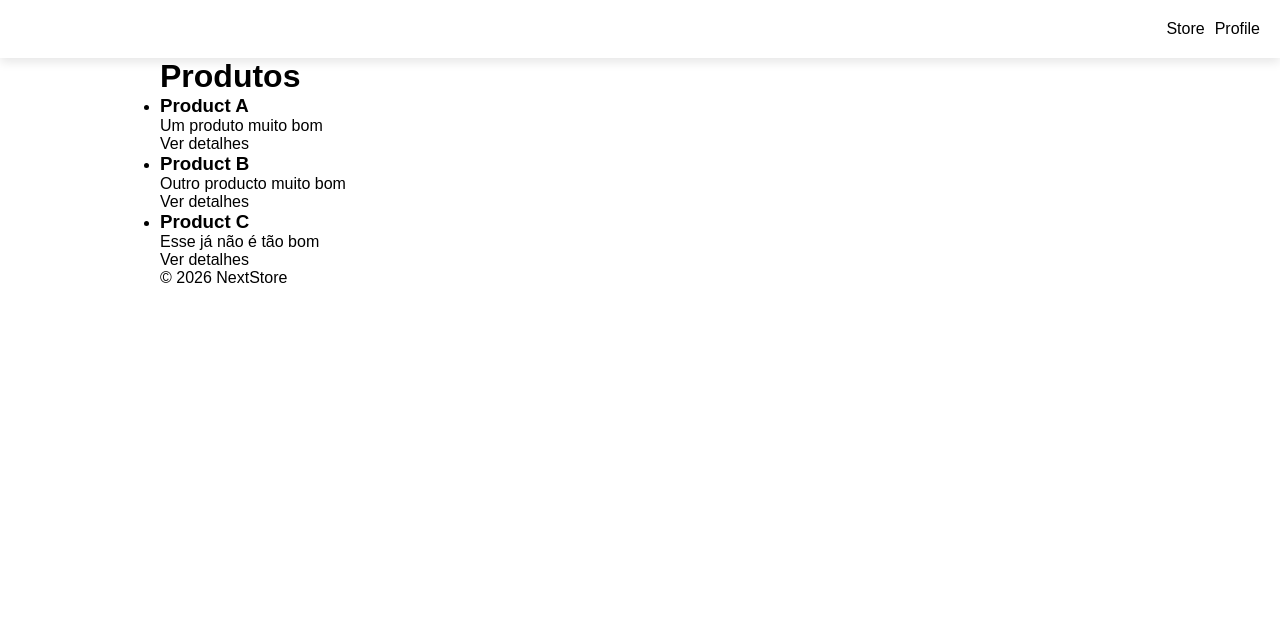
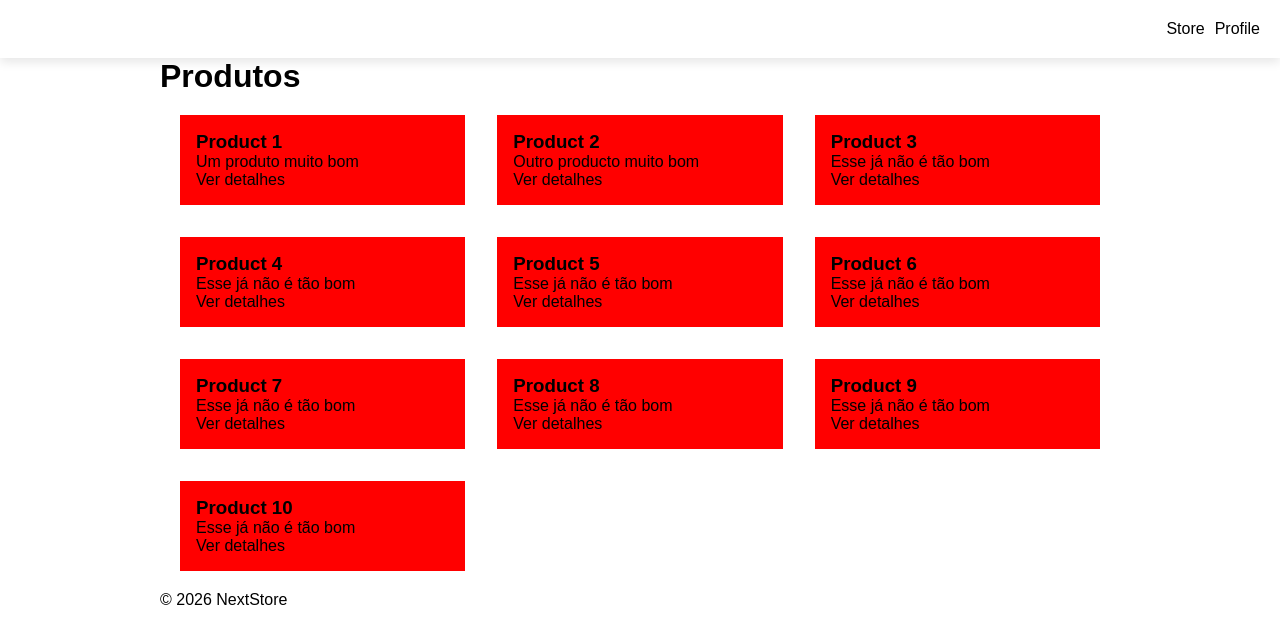
Before and after one commit to dielsonsales/NextStore, a Next.js app: page /products in a window 1280 px wide. Shown: the top 644 px of the page. Built offline with nearby package versions, Linux system fonts and the light colour scheme.

Commit message:
feat: Implement grid layout for the products listing

```diff
--- a/src/app/(store)/products/page.module.css
+++ b/src/app/(store)/products/page.module.css
@@ -0,0 +1,14 @@
+.productsGrid {
+  display: grid;
+  grid-template-columns: repeat(auto-fill, minmax(250px, 1fr));
+  gap: 2rem;
+  padding: 20px;
+}
+
+.productCard {
+  padding: 1rem;
+  display: flex;
+  flex-direction: column;
+  justify-content: space-between;
+  background-color: red;
+}
--- a/src/app/(store)/products/page.tsx
+++ b/src/app/(store)/products/page.tsx
@@ -3,17 +3,24 @@ import styles from "./page.module.css";
 
 export default function ProductsPage() {
   const MOCK_PRODUCTS = [
-    { id: 1, title: "Product A", description: "Um produto muito bom" },
-    { id: 2, title: "Product B", description: "Outro producto muito bom" },
-    { id: 3, title: "Product C", description: "Esse já não é tão bom" },
+    { id: 1, title: "Product 1", description: "Um produto muito bom" },
+    { id: 2, title: "Product 2", description: "Outro producto muito bom" },
+    { id: 3, title: "Product 3", description: "Esse já não é tão bom" },
+    { id: 4, title: "Product 4", description: "Esse já não é tão bom" },
+    { id: 5, title: "Product 5", description: "Esse já não é tão bom" },
+    { id: 6, title: "Product 6", description: "Esse já não é tão bom" },
+    { id: 7, title: "Product 7", description: "Esse já não é tão bom" },
+    { id: 8, title: "Product 8", description: "Esse já não é tão bom" },
+    { id: 9, title: "Product 9", description: "Esse já não é tão bom" },
+    { id: 10, title: "Product 10", description: "Esse já não é tão bom" },
   ];
 
   return (
     <>
       <h1>Produtos</h1>
-      <ul>
+      <ul className={styles.productsGrid}>
         {MOCK_PRODUCTS.map((product) => (
-          <li key={product.id}>
+          <li key={product.id} className={styles.productCard}>
             <article>
               <h3>{product.title}</h3>
               <p>{product.description}</p>
```
